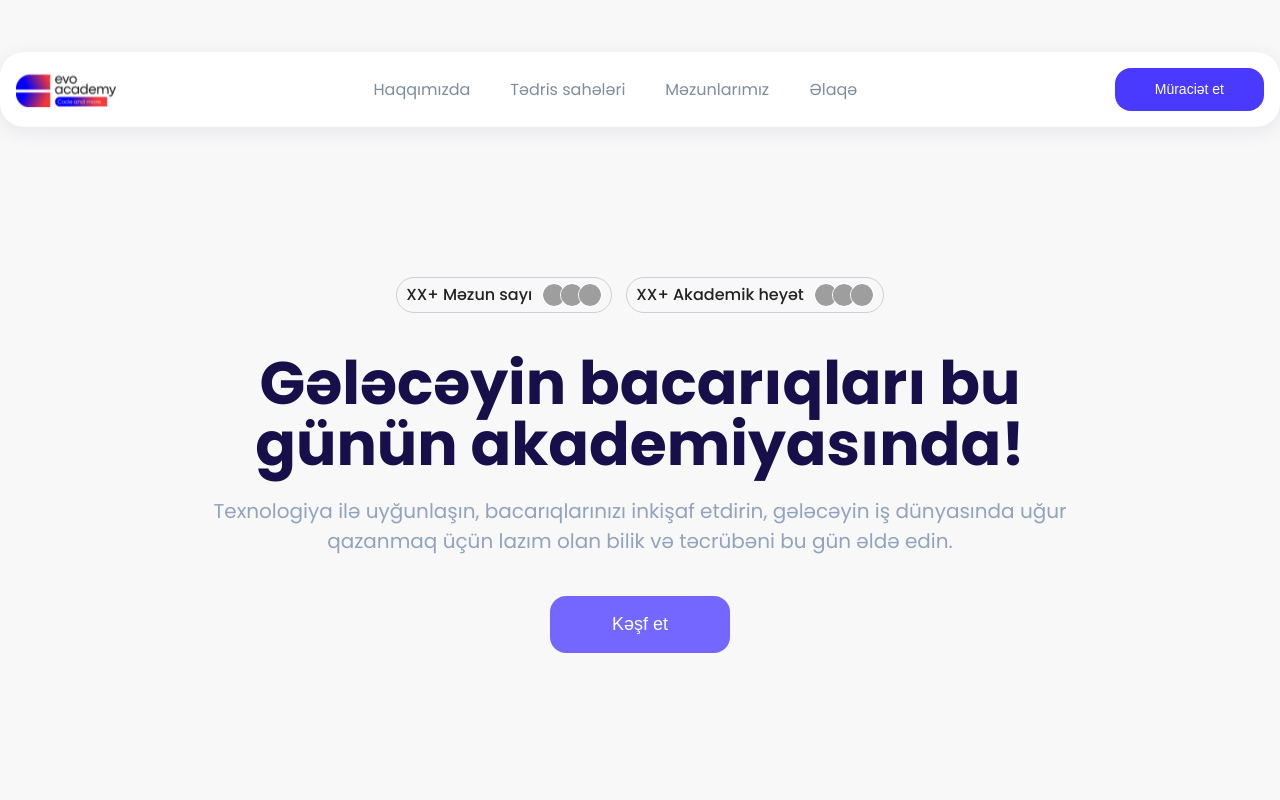
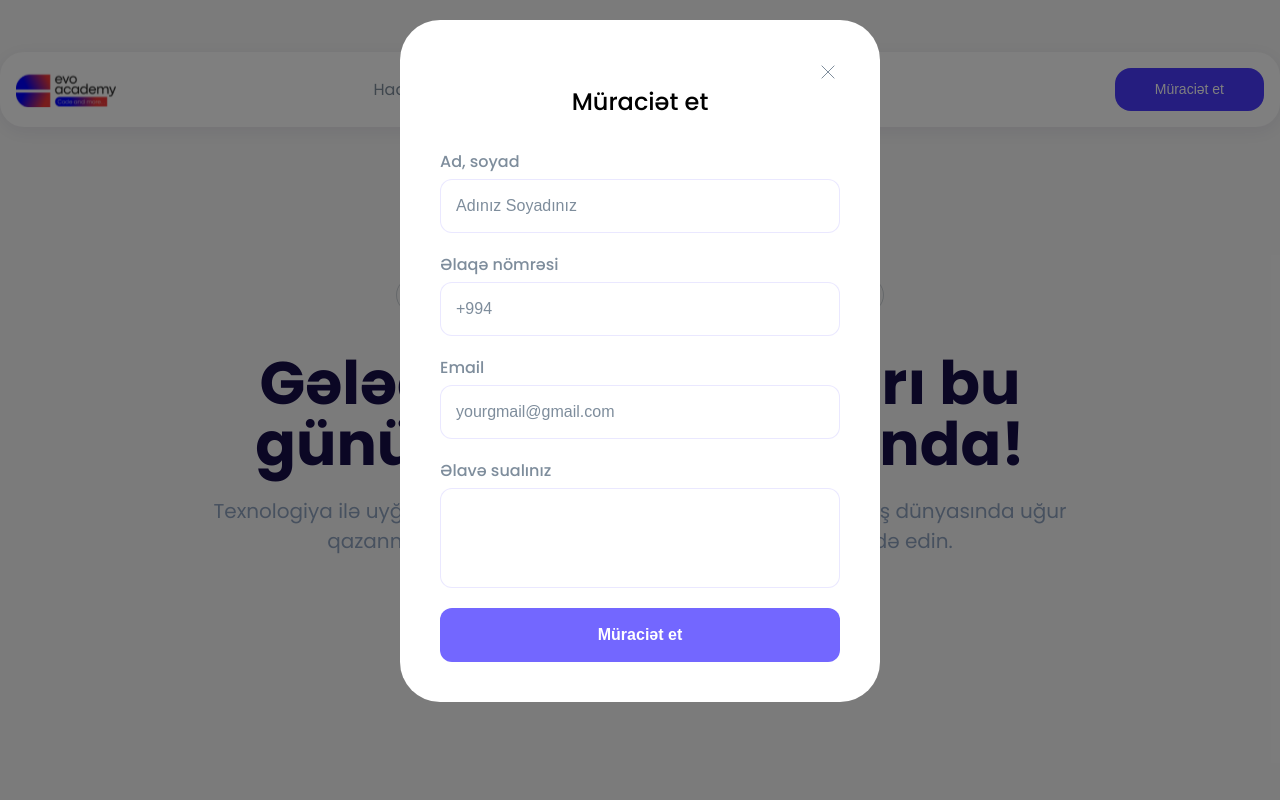
Before and after one commit to gulaism/Evo-Web, a React (Vite) app: page / in a window 1280 px wide. Both pictures are taken after a click on the button "Müraciət et". Shown: the top 800 px of the page. Built offline with nearby package versions, Linux system fonts and the light colour scheme; grey boxes are pictures that could not be loaded.

Commit message:
added: application form modal

```diff
--- /dev/null
+++ b/src/layouts/user/Header/Application.jsx
@@ -0,0 +1,43 @@
+import React from 'react'
+// styles
+import styles from "./Application.module.scss";
+// images
+import cancel from "../../../assets/images/HomePage/Application/Close.svg";
+
+const Application = ({ setShowApplication}) => {
+  return (
+    <div className={styles.applicationCont}>
+      <div className="container">
+        <div className={styles.innerCont}>
+          <div className={styles.cancelCont}>
+            <div className={styles.close}>
+              <img src={cancel} alt="" />
+            </div>
+          </div>
+          <div className={styles.heading}>Müraciət et</div>
+          <form>
+            <div className={styles.divCont}>
+              <label>Ad, soyad</label>
+              <input type="text" placeholder="Adınız Soyadınız" />
+            </div>
+            <div className={styles.divCont}>
+              <label>Əlaqə nömrəsi</label>
+              <input type="tel" placeholder="+994" />
+            </div>
+            <div className={styles.divCont}>
+              <label>Email </label>
+              <input type="email" placeholder="yourgmail@gmail.com" />
+            </div>
+            <div className={styles.divCont}>
+              <label>Əlavə sualınız</label>
+              <textarea></textarea>
+            </div>
+            <button type="submit">Müraciət et</button>
+          </form>
+        </div>
+      </div>
+    </div>
+  );
+}
+
+export default Application
--- /dev/null
+++ b/src/layouts/user/Header/Application.module.scss
@@ -0,0 +1,112 @@
+.applicationCont {
+    position: absolute;
+    inset: 0;
+    background-color: rgba(0, 0, 0, 0.5);
+    width: 100vw;
+    height: 100vh;
+
+
+    .innerCont {
+        background-color: white;
+        position: absolute;
+        top: 20px;
+        left: 0;
+        right: 0;
+        width: 480px;
+        margin: 0 auto;
+        border-radius: 40px;
+        padding: 40px;
+
+        .cancelCont {
+            display: flex;
+            justify-content: end;
+
+            .close {
+                width: 24px;
+                height: 24px;
+                text-align: end;
+
+
+                img {
+                    width: 100%;
+                    height: 100%;
+                    object-fit: cover;
+                }
+            }
+        }
+
+
+        .heading {
+            font-size: 24px;
+            font-weight: 500;
+            line-height: 36px;
+            margin-bottom: 30px;
+            text-align: center;
+        }
+
+
+        form {
+            display: flex;
+            flex-direction: column;
+            gap: 20px;
+            color: #7E8D9C;
+            font-size: 16px;
+            line-height: 24px;
+
+
+            .divCont {
+                display: flex;
+                gap: 5px;
+                flex-direction: column;
+
+
+                label {
+                    font-weight: 500;
+                }
+
+
+                input {
+                    height: 54px;
+                    border: 1px solid #7367FF26;
+                    padding: 15px;
+                    border-radius: 12px;
+                    outline: none;
+                    font-size: 16px;
+                }
+
+
+                input::placeholder {
+                    color: #7E8D9C;
+                    font-size: 16px;
+                    font-weight: 400;
+                }
+
+
+                textarea {
+                    padding: 15px;
+                    border-radius: 12px;
+                    border: 1px solid #7367FF26;
+                    outline: none;
+                    resize: none;
+                    font-size: 16px;
+                    overflow-y: hidden;
+                    height: 100px;
+                }
+            }
+
+
+            button {
+                background-color: #7367FF;
+                color: white;
+                padding: 15px;
+                width: 100%;
+                border-radius: 12px;
+                border: none;
+                font-weight: 600;
+                font-size: 16px;
+                line-height: 24px;
+                cursor: pointer;
+            }
+        }
+    }
+}
--- a/src/layouts/user/Header/Header.jsx
+++ b/src/layouts/user/Header/Header.jsx
@@ -1,11 +1,22 @@
-import React from 'react'
+import React, { useState } from 'react'
 // images
 import logo from '../../../assets/images/Header/EvoCodingLogo.svg'
 // styles
 import styles from "./Header.module.scss"
 import { Link } from 'react-router-dom';
 
-const Header = () => {
+const Header = ({  showApplication, setShowApplication }) => {
+
+
+  const handleOpenModal = () => {
+    window.scrollTo({top: 0, behavior: 'smooth'});
+    document.body.style.overflow = 'hidden';
+    // document.body.style.pointerEvents = 'none';
+    console.log(showApplication);
+    setShowApplication(true);
+    console.log(showApplication);
+  }
+
   return (
     <div className={`container ${styles.headerCont}`}>
       <Link to={"/"} className={styles.logoCont}>
@@ -17,7 +28,7 @@ const Header = () => {
         <Link style={{textDecoration: "none", color: "inherit"}} to={"/students"}>Məzunlarımız</Link>
         <Link style={{textDecoration: "none", color: "inherit"}} to={"/contact"}>Əlaqə</Link>
       </div>
-      <button>Müraciət et</button>
+      <button onClick={handleOpenModal}>Müraciət et</button>
     </div>
   );
 }
--- a/src/layouts/user/UserLayout.jsx
+++ b/src/layouts/user/UserLayout.jsx
@@ -1,16 +1,27 @@
-import React from 'react'
+import React, { useState } from 'react'
 import { Outlet } from 'react-router-dom'
 import Header from './Header/Header'
 import Footer from './Footer/Footer'
+import Application from './Header/Application'
 
 const UserLayout = () => {
+  const [showApplication, setShowApplication] = useState(false);
+  console.log('worked');
   return (
     <div>
-      <Header />
+      <Header
+        showApplication={showApplication}
+        setShowApplication={setShowApplication}
+      />
       <Outlet />
+      <div>
+        {showApplication && <Application
+          setShowApplication={setShowApplication}
+        />}
+      </div>
       <Footer />
     </div>
-  )
+  );
 }
 
 export default UserLayout
```
Also changed, not shown: src/assets/images/HomePage/Application/Close.svg (added).
